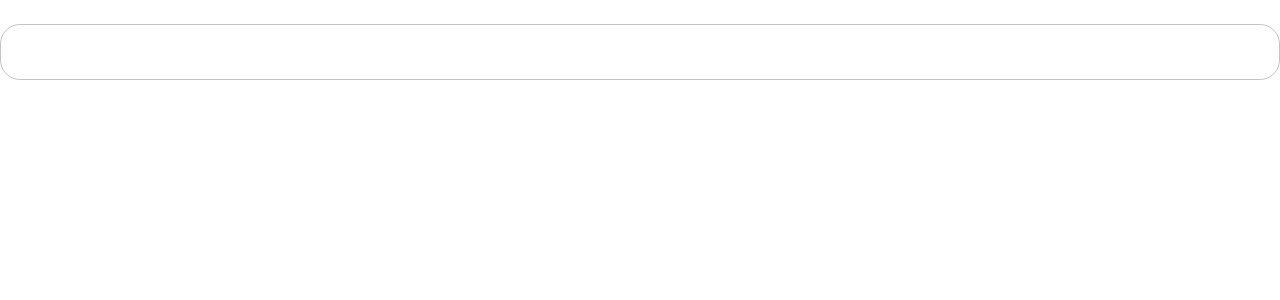
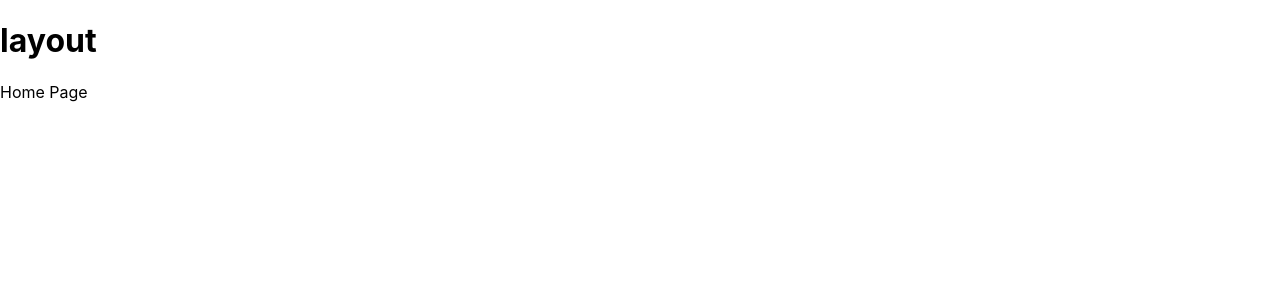
Before and after one commit to ladober/ecomm-store-final, a React (Create React App) app: page / in a window 1280 px wide. Shown: the top 300 px of the page. Built offline with nearby package versions, Linux system fonts and the light colour scheme.

Commit message:
protected rout admin

```diff
--- /dev/null
+++ b/src/components/Layout.js
@@ -0,0 +1,11 @@
+import React from "react";
+import { Outlet } from "react-router-dom";
+
+export const Layout = () => {
+  return (
+    <div>
+      <h1>layout</h1>
+      <Outlet />
+    </div>
+  );
+};
--- /dev/null
+++ b/src/features/products/productForm/ProductForm.js
@@ -0,0 +1,5 @@
+import React from "react";
+
+export const ProductForm = () => {
+  return <div>Product Form</div>;
+};
--- /dev/null
+++ b/src/features/products/productForm/index.js
@@ -0,0 +1 @@
+export { ProductForm } from "./ProductForm";
--- a/src/helpers/index.js
+++ b/src/helpers/index.js
@@ -1 +1,2 @@
-export { axiosInstance } from "./axiosInstance";
+export { axiosInstance } from "./axios";
+export * from "./utils";
--- /dev/null
+++ b/src/helpers/utils.js
@@ -0,0 +1,4 @@
+export const isUserAdmin = (user) => {
+  if (!user) return false;
+  return user.role.includes("admin");
+};
--- a/src/pages/HomePage.js
+++ b/src/pages/HomePage.js
@@ -2,9 +2,5 @@ import React from "react";
 import { Input } from "../components/atoms/Input";
 
 export const HomePage = () => {
-  return (
-    <div>
-      <Input />
-    </div>
-  );
+  return <div>Home Page</div>;
 };
--- /dev/null
+++ b/src/pages/ProductFormPage.js
@@ -0,0 +1,6 @@
+import React from "react";
+import { ProductForm } from "../features/products/productForm";
+
+export const ProductFormPage = () => {
+  return <ProductForm />;
+};
--- a/src/pages/index.js
+++ b/src/pages/index.js
@@ -1,3 +1,4 @@
 export { LoginPage } from "./LoginPage";
 export { SignupPage } from "./SignupPage";
 export { HomePage } from "./HomePage";
+export { ProductFormPage } from "./ProductFormPage";
--- /dev/null
+++ b/src/routes/ProtectedRoute.js
@@ -0,0 +1,10 @@
+import React from "react";
+import { Navigate } from "react-router-dom";
+
+export const ProtectedRoute = ({ hasAccess, children }) => {
+  if (!hasAccess) {
+    return <Navigate to="/" />;
+  }
+
+  return children;
+};
--- a/src/routes/RoutesComponent.js
+++ b/src/routes/RoutesComponent.js
@@ -1,7 +1,15 @@
 import React from "react";
 import { Routes, useRoutes } from "react-router-dom";
-import { HomePage, LoginPage, SignupPage } from "../pages";
+import { HomePage, LoginPage, ProductFormPage, SignupPage } from "../pages";
+import { Layout } from "../components/Layout";
+import { ProtectedRoute } from "./ProtectedRoute";
+import { useUser } from "../hooks";
+import { isUserAdmin } from "../helpers";
+
 export const RoutesComponent = () => {
+  const { userData } = useUser();
+  const isAdmin = isUserAdmin(userData);
+
   return (
     <div>
       {useRoutes([
@@ -14,8 +22,23 @@ export const RoutesComponent = () => {
           element: <SignupPage />,
         },
         {
-          path: "/",
-          element: <HomePage />,
+          element: <Layout />,
+          children: [
+            {
+              path: "/",
+              element: <HomePage />,
+            },
+            {
+              path: "/products/add",
+              element: (
+                <ProtectedRoute hasAccess={isAdmin}>
+                  <ProductFormPage />
+                </ProtectedRoute>
+              ),
+            },
+          ],
+          // path: "/",
+          // element: <HomePage />,
         },
       ])}
     </div>
```
Also changed, not shown: src/features/products/productForm/productFormValidation.js (added).
